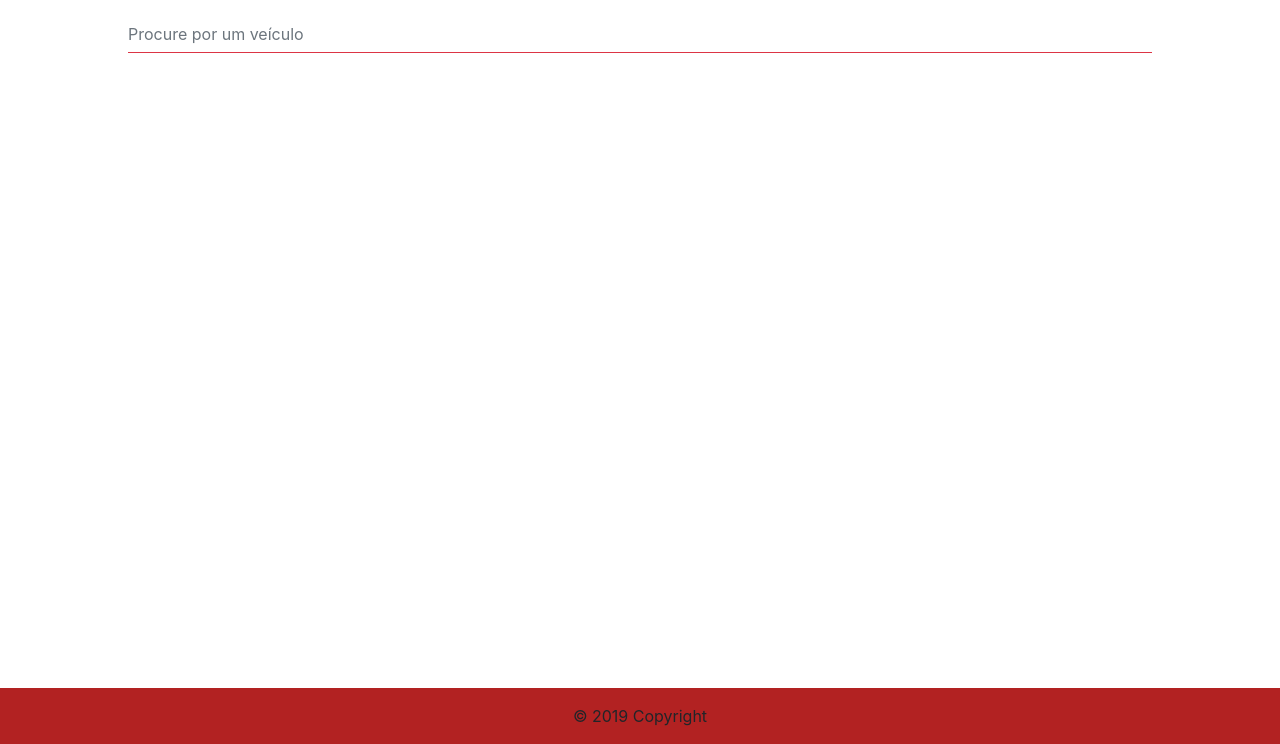
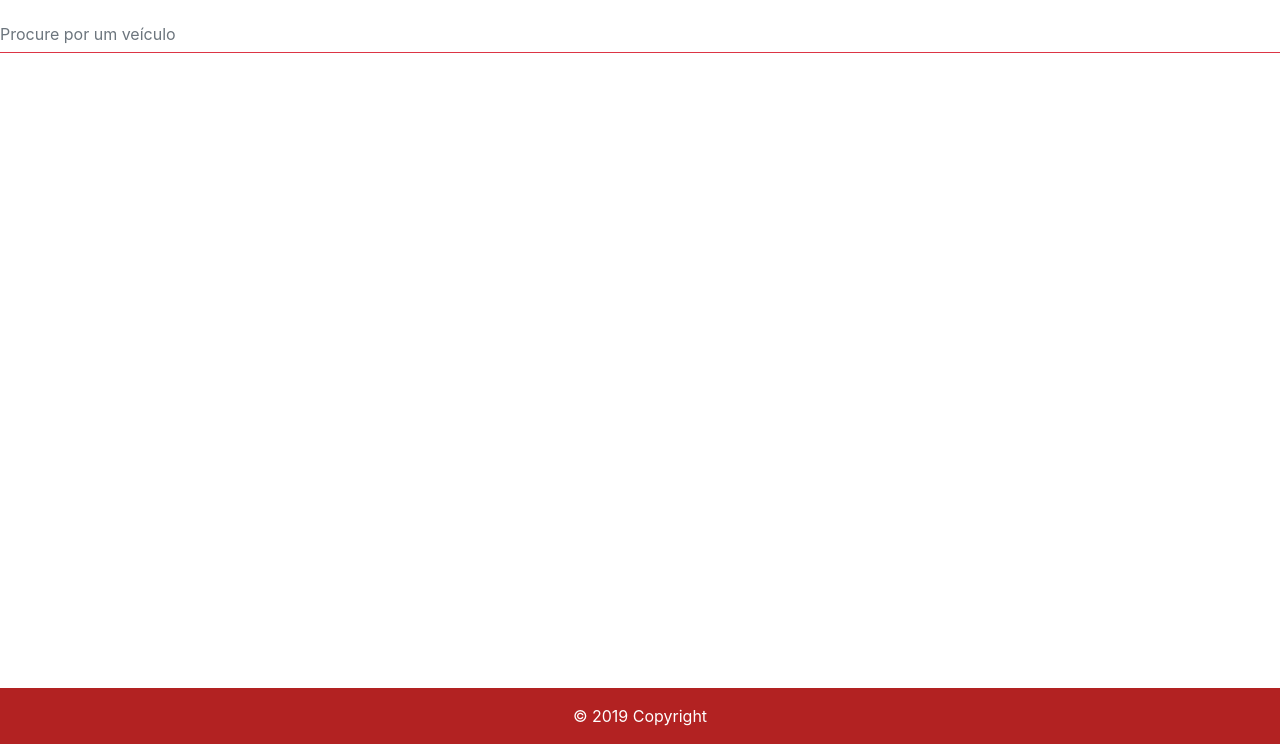
Before and after one commit to Lemon42/CLA-website, a PHP site: page /src/index.html in a window 1280 px wide. Shown: the part 56-800 px from the top of the page. Run offline with PHP 8.4, Linux system fonts and the light colour scheme; some libraries are stand-ins or nearby versions.

Commit message:
Mudando o width da barra de pesquisa e a cor do rodapé

```diff
--- a/css/style.css
+++ b/css/style.css
@@ -86,7 +86,7 @@ button:focus{
 /* Barra de Pesquisa */
 #divBarraPesquisa{
     margin-top: 15px !important;
-    width: 80%;
+    width: 100%;
 }
 
 .form-control:focus {
@@ -106,5 +106,6 @@ button:focus{
    flex: 0 0 auto;
    -webkit-flex: 0 0 auto;
    background: #B22222;
+   color: #fff;
 }
 /* Fim Rodapé */
```
